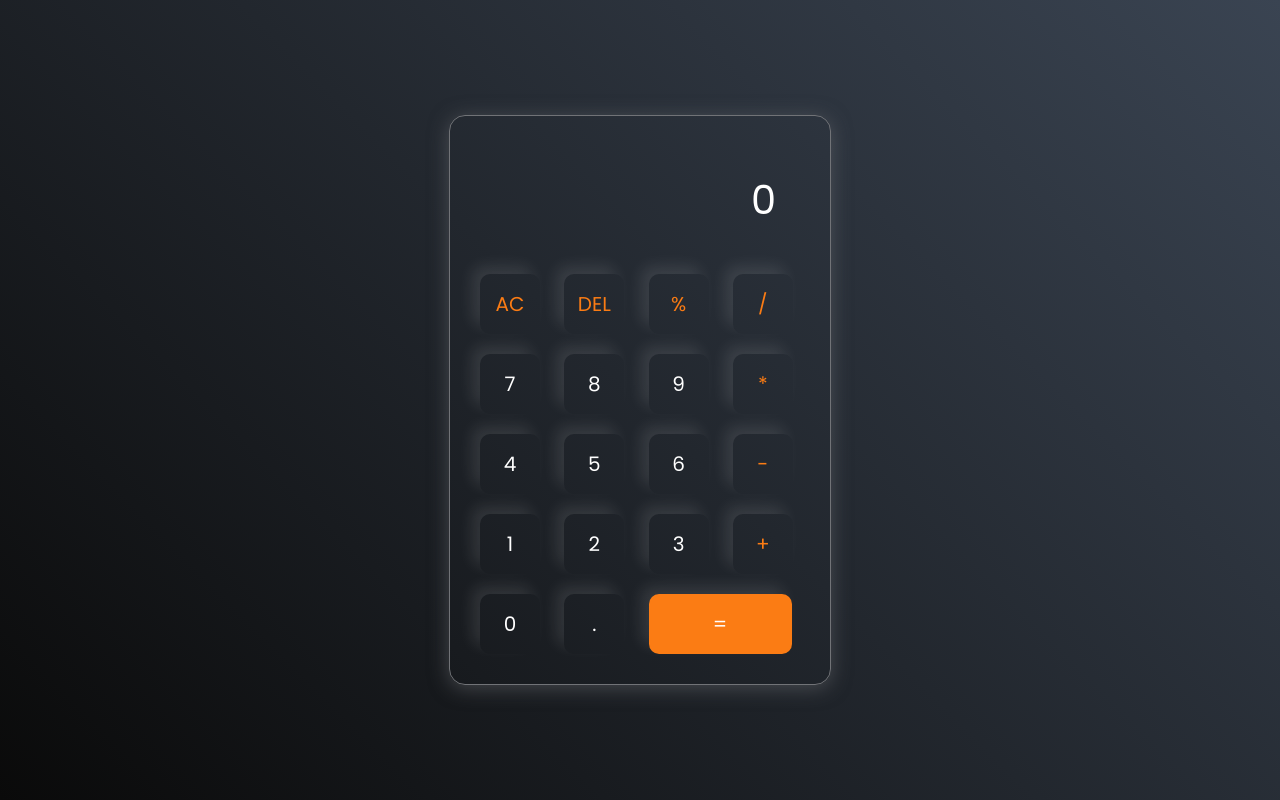
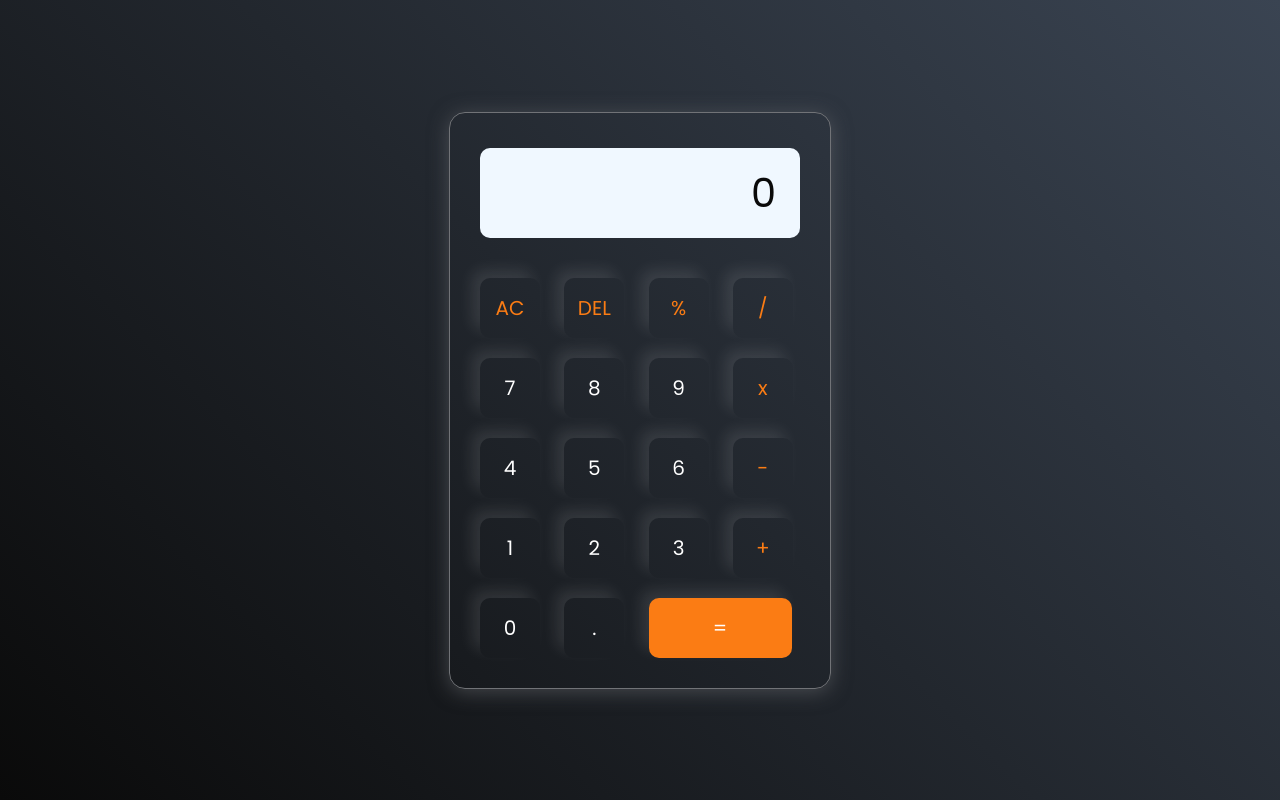
Before and after one commit to Vibudh08/calculator, a plain HTML site: page index.html in a window 1280 px wide. Drawn offline with Linux system fonts and the light colour scheme.

Commit message:
calculator complete

```diff
--- a/index.html
+++ b/index.html
@@ -19,7 +19,7 @@
             <button>7</button>
             <button>8</button>
             <button>9</button>
-            <button class="btn1">*</button>
+            <button class="btn1">x</button>
         </div>
         <div>
             <button>4</button>
--- a/style.css
+++ b/style.css
@@ -34,11 +34,20 @@ input{
     font-size: 40px;
     text-align: right;
     cursor: pointer;
-    color: #fff;
+    color: #0a0a0a
+}
+
+#inputBox{
+    background-color: aliceblue;
+    color: #0a0a0a;
+    border-radius: 10px;
+    height: 90px;
+    margin-bottom: 30px;
+    margin-top: 15px;
 }
 
 input::placeholder{
-    color: #fff;
+    color: #0a0a0a
 }
 
 button{
```
